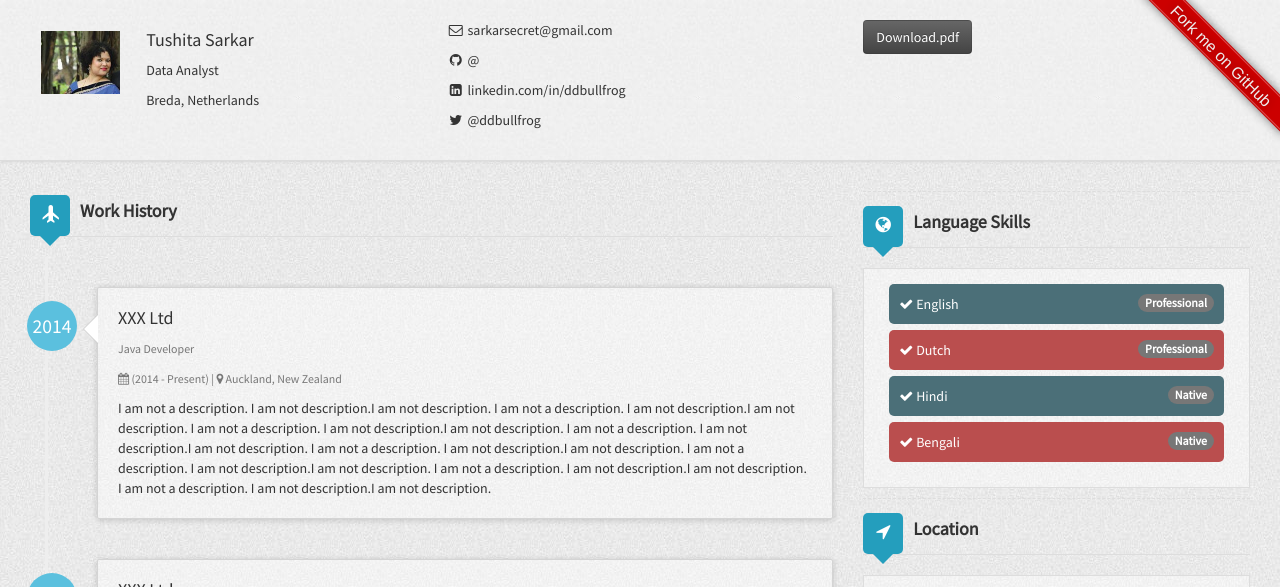
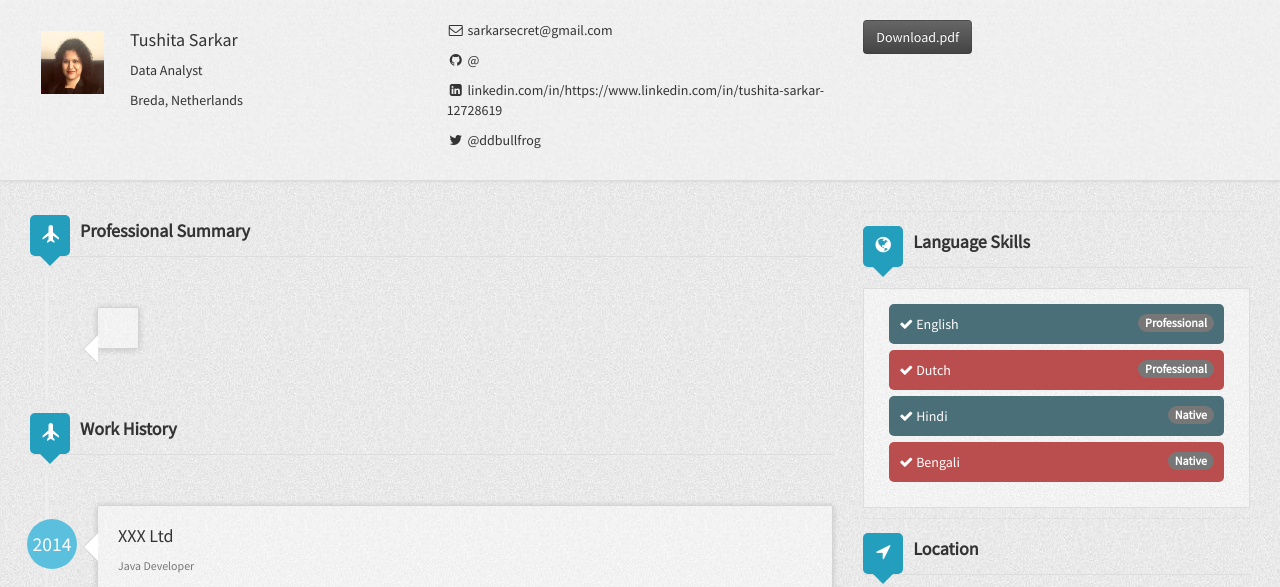
Before and after one commit to EagleEyeVision/TushitaSarkar, a Jekyll site: the page built from index.html, in a window 1280 px wide and 900 px high, cut to the strip 0-587 px from the top of the window. Built offline with Jekyll 4.4.1, drawn with Linux system fonts in a browser that asks for light colours; nearby versions of some CDN libraries.

Commit message:
updating professional summary

```diff
--- a/_config.yml
+++ b/_config.yml
@@ -2,10 +2,9 @@
 title: Tushita Sarkar's CV
 description: ddbullfrog's CV
 favicon: /assets/img/avatar.JPG
-baseurl: https://ddbullfrog.github.io/resumecard
-url: https://ddbullfrog.github.io/resumecard
+baseurl: https://eagleeyevision.nl/TushitaSarkar
+url: https://eagleeyevision.nl/TushitaSarkar
 rss_url: /pages/atom.xml
-google_analytics: UA-63653234-1
 
 # Build settings
 markdown: kramdown
@@ -20,11 +19,15 @@
   email: sarkarsecret@gmail.com
   link: https://eagleeyevision.nl/
   weibo:
-  linkedin: ddbullfrog
+  linkedin: https://www.linkedin.com/in/tushita-sarkar-12728619
   twitter: ddbullfrog
-  gavatar: /resumecard/assets/img/avatar.JPG
+  gavatar: /assets/img/avatar.JPG
   stackoverflow:
 #  stackoverflow: 4582127
+  professionalSummary:
+    - summary1:
+      description: Masters in Management & specialization in International Business and Marketing with around 10 years of experience
+
   workHistory:
     - work1:
       company: XXX Ltd
--- a/_layouts/default.html
+++ b/_layouts/default.html
@@ -1,9 +1,6 @@
 <!DOCTYPE html>
 <html>
-	<div class="ribbon right red">
-	  <a href="https://github.com/ddbullfrog/resumecard">Fork me on GitHub</a>
-	</div>
-  {% include head.html %}
+	{% include head.html %}
 
   <body>
 
--- a/index.html
+++ b/index.html
@@ -4,7 +4,24 @@
 <div class="container-fluid">
     <div class="row-fluid">
         <div class="col-md-8">
-            {% if site.author.workHistory %}
+          {% if site.author.professionalSummary %}
+            <h3 class="title with-icon"><span class="glyphicon glyphicon-plane cat-title"></span>Professional Summary</h3>
+            <ul class="timeline">
+              {% for summary in site.author.professionalSummary %}
+                  <li class="timeline-inverted">
+                    <div class="timeline-panel grid-block">
+                      <div class="timeline-body">
+                        {% if work.description %}
+                            <p>{{ work.description }}</p>
+                        {% endif %}
+                      </div>
+                    </div>
+                  </li>
+              {% endfor %}
+            </ul>
+          {% endif %}
+
+          {% if site.author.workHistory %}
                 <h3 class="title with-icon"><span class="glyphicon glyphicon-plane cat-title"></span>Work History</h3>
                 <ul class="timeline">
                     {% for work in site.author.workHistory %}
```
Also changed, not shown: assets/img/avatar.JPG.
